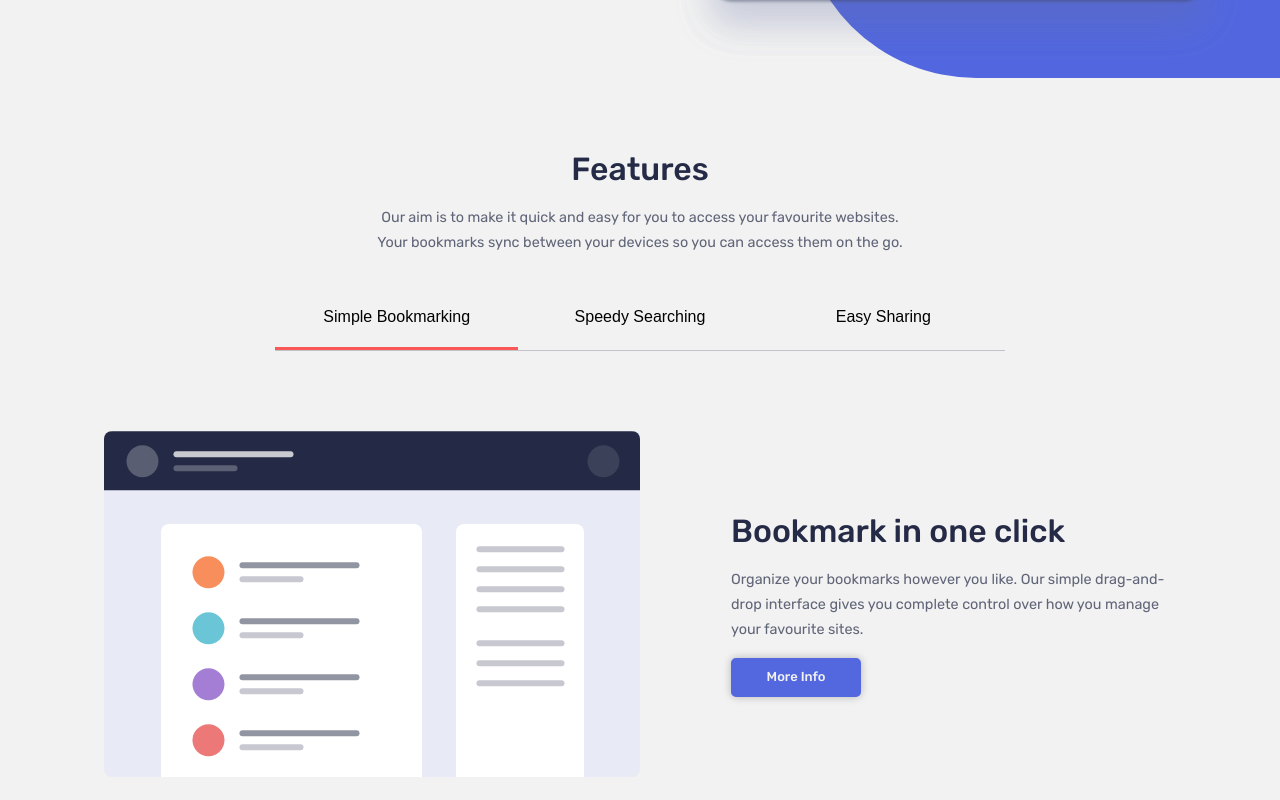
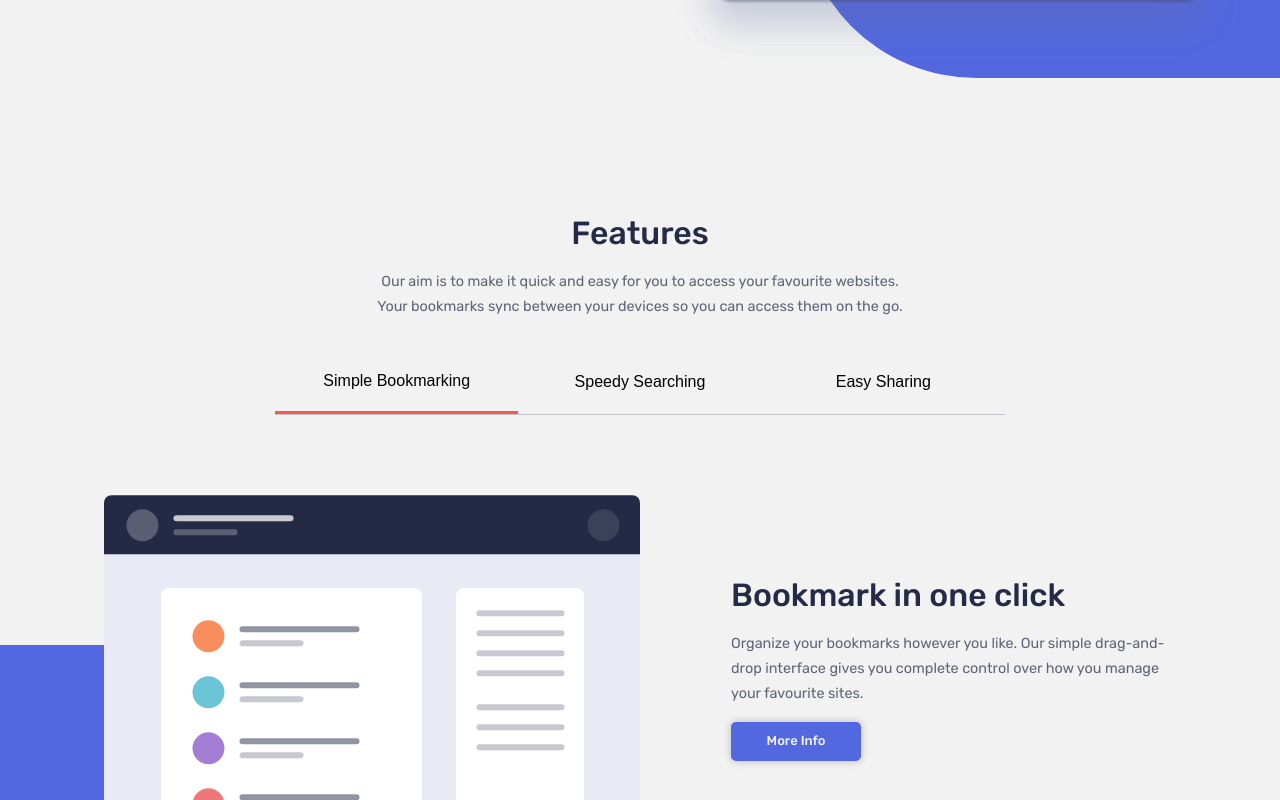
Before and after one commit to folathecoder/bookmark-landing-page, a React (Create React App) app: page / in a window 1280 px wide. Shown: the part 540-1340 px from the top of the page. Built offline with nearby package versions, Linux system fonts and the light colour scheme.

Commit message:
Feature Section ==== Implemented Background Image

```diff
--- a/src/components/FeatureSection/FeatureSectionStyles.js
+++ b/src/components/FeatureSection/FeatureSectionStyles.js
@@ -1,12 +1,36 @@
 import styled from "styled-components";
 import { QUERIES } from "../../helpers/MediaQueries";
+import featureBackground from "../../assets/images/bg-pattern.svg";
 
 export const FeatureContainer = styled.section`
   max-width: 100%;
   min-height: 0rem;
+  padding: 4rem 1rem 2rem 1rem;
+  background-image: url(${featureBackground});
+  background-repeat: no-repeat;
+  background-size: 36.0625rem 12.6875rem;
+  background-position: -20rem 36rem;
+
+  @media ${QUERIES.mobile} {
+    background-size: 36.0625rem 12.6875rem;
+    background-position: -15rem 33rem;
+  }
+
+  @media ${QUERIES.tabletMini} {
+    background-size: 42.5rem auto;
+    background-position: -15rem 31rem;
+  }
+
+  @media ${QUERIES.tablet} {
+    background-size: 62.5rem 22rem;
+    background-position: -30rem 32rem;
+  }
+
+  @media ${QUERIES.megaDesktop} {
+    background-image: none;
+  }
 `;
 export const FeatureWrap = styled.div`
-  /* background-color: red; */
   max-width: var(--max-container);
   min-height: 30rem;
   margin: var(--center-container);
@@ -26,14 +50,15 @@ export const FeatureTabs = styled.div`
   min-height: 4rem;
   margin: var(--center-container);
   margin-top: 2rem;
-  /* background-color: pink; */
   display: flex;
   flex-direction: column;
+  border-bottom: 0.1rem solid transparent;
+  border-top: 0.1rem solid var(--color-sec-400);
+
+  @media ${QUERIES.mobile} {
+    flex-direction: row;
+    border-top: 0.1rem solid transparent;
     border-bottom: 0.1rem solid var(--color-sec-400);
-
-
-  @media ${QUERIES.tablet} {
-    flex-direction: row;
   }
 
   & > * {
@@ -48,23 +73,29 @@ export const FeatureTab = styled.button`
   cursor: pointer;
   font-size: 1rem;
   line-height: 1.5rem;
-  border-bottom: 0.2rem solid
-    ${({ clicked, index }) => (clicked === index ? "var(--color-pry-300)" : "transparent")};
+  border-bottom: ${({ clicked, index }) =>
+    clicked === index
+      ? "0.2rem solid var(--color-pry-300)"
+      : "0.1rem solid var(--color-sec-400)"};
 
-  @media ${QUERIES.tabletMini} {
+  @media ${QUERIES.tablet} {
+    border-bottom: ${({ clicked, index }) =>
+      clicked === index
+        ? "0.2rem solid var(--color-pry-300)"
+        : "0.1rem solid transparent"};
   }
 `;
 
 export const FeatureContentWrap = styled.div`
   max-width: 100%;
   min-height: 7rem;
-    margin: 4rem 0rem;
+  margin: 2rem 0rem;
   /* background-color: pink; */
   display: flex;
   flex-direction: column;
   align-items: center;
-    text-align: left;
-    display: ${({clicked, index}) => clicked === index ? "flex" : "none"};
+  text-align: center;
+  display: ${({ clicked, index }) => (clicked === index ? "flex" : "none")};
 
   & > * {
     flex: 1;
@@ -73,8 +104,10 @@ export const FeatureContentWrap = styled.div`
 
   @media ${QUERIES.tablet} {
     flex-direction: row;
+    text-align: left;
+    margin: 4rem 0rem;
   }
-`
+`;
 export const FeatureImage = styled.img``;
 export const FeatureContent = styled.div`
   @media ${QUERIES.tablet} {
@@ -85,7 +118,12 @@ export const FeatureContent = styled.div`
 `;
 export const FeatureContentInner = styled.div`
   max-width: 27.8125rem;
+  margin-top: 2rem;
   /* background-color: red; */
+
+  @media ${QUERIES.tablet} {
+    margin-top: 0rem;
+  }
 `;
 export const FeatureContentHeader = styled.h3`
   font-size: 1.5rem;
```
Lines whose indentation alone changed are shown as unchanged.
